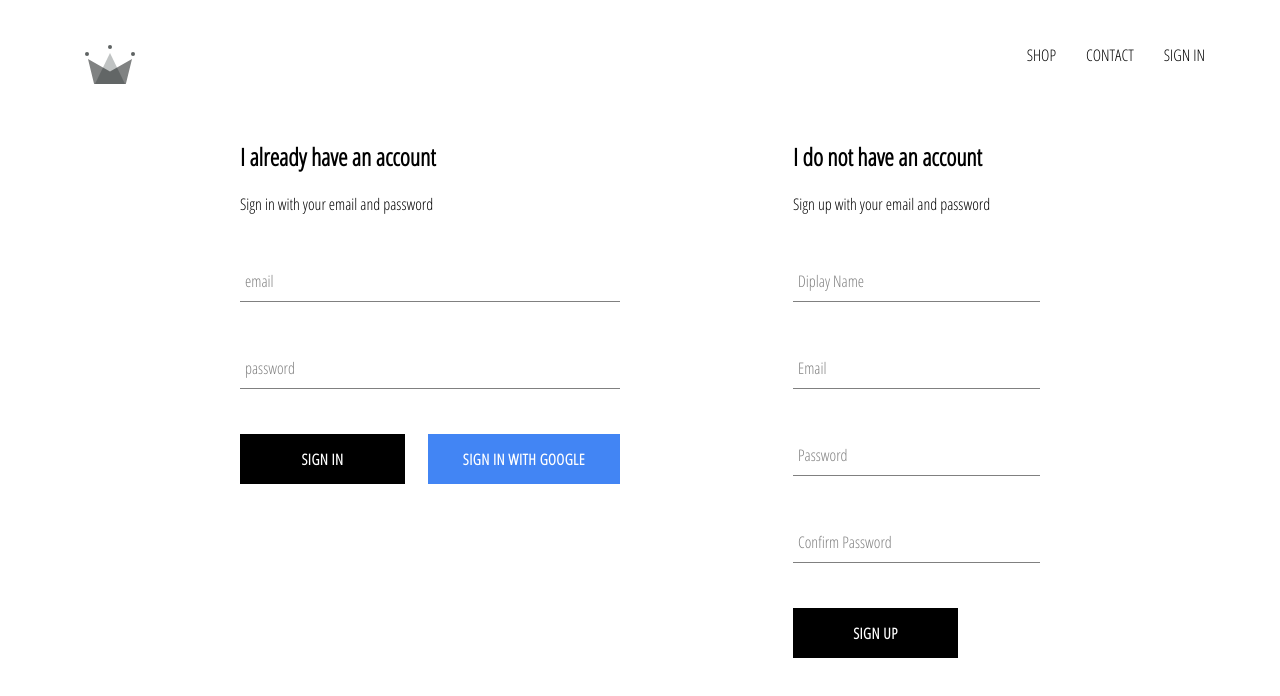
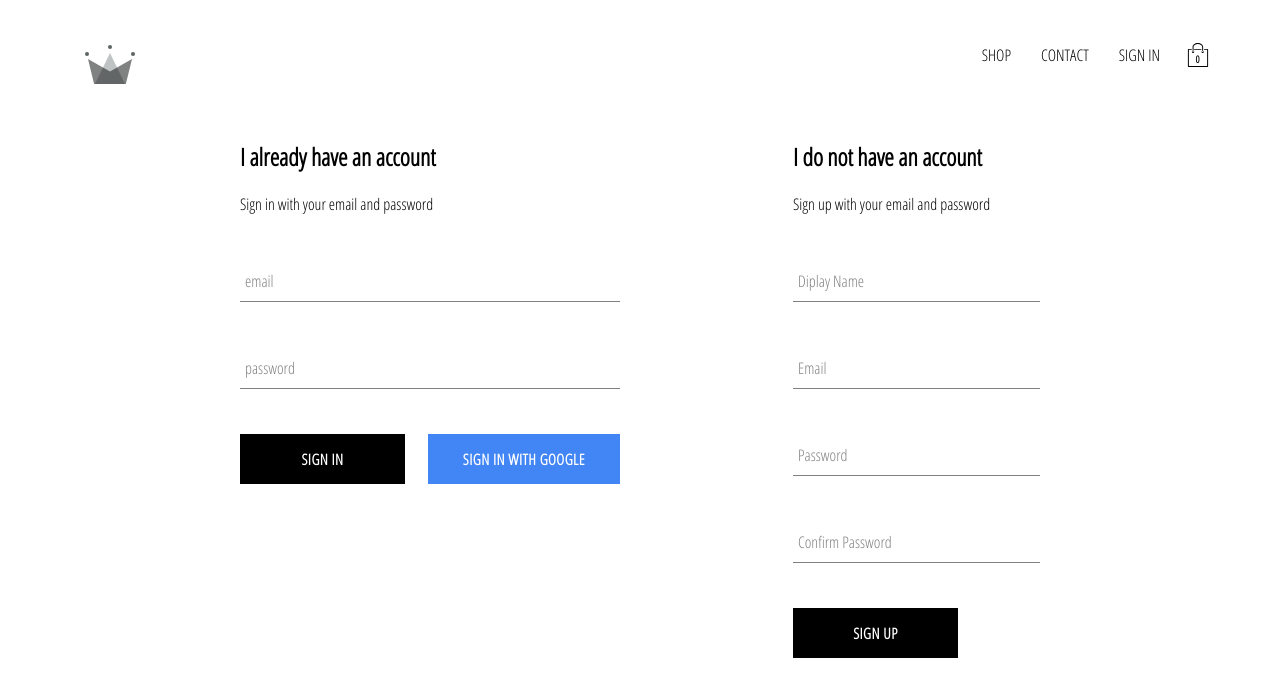
Before and after one commit to hamzafarooqui98/Clothing_App, a React (Create React App) app: page /signin in a window 1280 px wide. Shown: the top 696 px of the page. Built offline with nearby package versions, Linux system fonts and the light colour scheme; no server answers.

Commit message:
Added cartIcon and cartDropDown Component

```diff
--- a/src/App.js
+++ b/src/App.js
@@ -63,7 +63,7 @@
 }
 }
 
-const mapStateToProps = ({ user }) => ({
+const mapStateToProps = ({ user }) => ({  //We are getting the state since we want the routing to homepage when the user signs-in
   currentUser : user.currentUser
 });
 
--- /dev/null
+++ b/src/components/cart-dropdown/cart-dropdown.component.jsx
@@ -0,0 +1,13 @@
+import React from 'react';
+import './cart-dropdown.styles.scss';
+import CustomButton from './../custom-button/custom-button.component';
+
+const CartDropdown = () => (
+    <div className='cart-dropdown' >
+        <div className='cart-items'>
+            <CustomButton>GO TO CHECKOUT</CustomButton>
+        </div>
+    </div>
+);
+
+export default CartDropdown;
--- /dev/null
+++ b/src/components/cart-dropdown/cart-dropdown.styles.scss
@@ -0,0 +1,24 @@
+.cart-dropdown {
+    position: absolute;
+    width: 240px;
+    height: 340px;
+    display: flex;
+    flex-direction: column;
+    padding: 20px;
+    border: 1px solid black;
+    background-color: white;
+    top: 90px;
+    right: 40px;
+    z-index: 5;
+
+    .cart-items {
+      height: 240px;
+      display: flex;
+      flex-direction: column;
+      overflow: scroll;
+    }
+
+    button {
+      margin-top: auto;
+    }
+  }
--- /dev/null
+++ b/src/components/cart-icon/cart-icon.component.jsx
@@ -0,0 +1,20 @@
+import React from 'react';
+import './cart-icon.styles.scss';
+import { ReactComponent as ShoppingIcon } from '../../assets/shopping-bag.svg';
+
+import { connect } from 'react-redux';
+import { toggleCartHidden } from './../../redux/cart/cart.actions';
+
+const CartIcon = ({ toggleCartHidden }) => (
+
+    <div className='cart-icon' onClick={ toggleCartHidden }>
+        <ShoppingIcon className='shopping-icon' />
+        <span className='item-count' >0</span>
+    </div>
+);
+
+const mapDispatchToProps = dispatch => ({
+    toggleCartHidden : () => { dispatch( toggleCartHidden() )}
+})
+
+export default connect( null, mapDispatchToProps )(CartIcon);
--- /dev/null
+++ b/src/components/cart-icon/cart-icon.styles.scss
@@ -0,0 +1,21 @@
+.cart-icon {
+    width: 45px;
+    height: 45px;
+    position: relative;
+    display: flex;
+    align-items: center;
+    justify-content: center;
+    cursor: pointer;
+
+    .shopping-icon {
+      width: 24px;
+      height: 24px;
+    }
+
+    .item-count {
+      position: absolute;
+      font-size: 10px;
+      font-weight: bold;
+      bottom: 12px;
+    }
+  }
--- a/src/components/header/header.component.jsx
+++ b/src/components/header/header.component.jsx
@@ -3,13 +3,15 @@
 
 import { Link } from 'react-router-dom';
 import { ReactComponent as Logo } from '../../assets/crown.svg';
+import CartIcon from './../cart-icon/cart-icon.component';
+import CartDropdown from '../cart-dropdown/cart-dropdown.component';
 
 import { auth } from './../../firebase/firebase.utils';
 
 import { connect } from 'react-redux';  //connect is a higher order component that lets us modify our component to have access to 2 things related to redux
 // A higher-order component takes up the component and return a new super modified component similar to withRouter function used in menu-component (for routing)
 
-const Header = ({ currentUser }) => (
+const Header = ({ currentUser, hidden }) => (
     <div className='header'>
         <Link className='logo-container' to='/' >
            <Logo className='logo' />
@@ -27,12 +29,22 @@
                 :
                 (<Link className='option' to='/signin'>SIGN IN</Link>)
             }
+
+            <CartIcon />
         </div>
+
+        { hidden ? null : <CartDropdown /> }
     </div>
 )
 
-const mapStateToProps = state => ({
-    currentUser : state.user.currentUser  //here the name of object will be the one being passed as a prop to header component and here "state" is the root state
+const mapStateToProps = ({ user: {currentUser}, cart: {hidden} }) => ({  //Nested destructuring
+    currentUser,
+    hidden
 });
 
+// Can also be done like this:-
+// const mapStateToProps = state => ({
+//     currentUser : state.user.currentUser  //here the name of object will be the one being passed as a prop to header component and here "state" is the root state
+// });
+
 export default connect(mapStateToProps)(Header);  //Here there are 2 functions in which 2nd is the off shelf fn while 1st will connects us with a function that calls the state in the root reducer
--- /dev/null
+++ b/src/redux/cart/cart.actions.js
@@ -0,0 +1,5 @@
+import CartActionTypes from './cart.types';
+
+export const toggleCartHidden = () => ({
+    type : CartActionTypes.TOGGLE_CART_HIDDEN
+});
--- /dev/null
+++ b/src/redux/cart/cart.reducer.js
@@ -0,0 +1,20 @@
+import CartActionTypes from './cart.types';
+
+const INITIAL_STATE = {
+    hidden : true
+};
+
+const cartReducer = ( state = INITIAL_STATE, action ) => {
+    switch ( action.type ){
+        case (CartActionTypes.TOGGLE_CART_HIDDEN) :
+            return{
+                ...state,
+                hidden : !state.hidden
+            };
+
+        default :
+          return state;
+    }
+};
+
+export default cartReducer;
--- /dev/null
+++ b/src/redux/cart/cart.types.js
@@ -0,0 +1,5 @@
+const CartActionTypes = {
+    TOGGLE_CART_HIDDEN : 'TOGGLE_CART_HIDDEN'
+};
+
+export default CartActionTypes;
--- a/src/redux/root-reducer.js
+++ b/src/redux/root-reducer.js
@@ -1,7 +1,9 @@
 import { combineReducers } from 'redux';
 
 import userReducer from './user/user.reducer';
+import cartReducer from './cart/cart.reducer';
 
 export default combineReducers({
-    user : userReducer
+    user : userReducer,
+    cart : cartReducer
 });
--- a/src/redux/user/user.reducer.js
+++ b/src/redux/user/user.reducer.js
@@ -4,7 +4,8 @@
     currentUser : null
 }
 
-const userReducer = ( state = INITIAL_STATE, action ) => {  //state default value is set (if no value is passed to it)
+const userReducer = ( state = INITIAL_STATE, action ) => {
+    console.log(state); //state default value is set (if no value is passed to it)
     switch (action.type){
 
         case (UserActionTypes.SET_CURRENT_USER) :
```
Also changed, not shown: src/assets/shopping-bag.svg (added), 1 other file (tests, documents, lock files or other folders).
